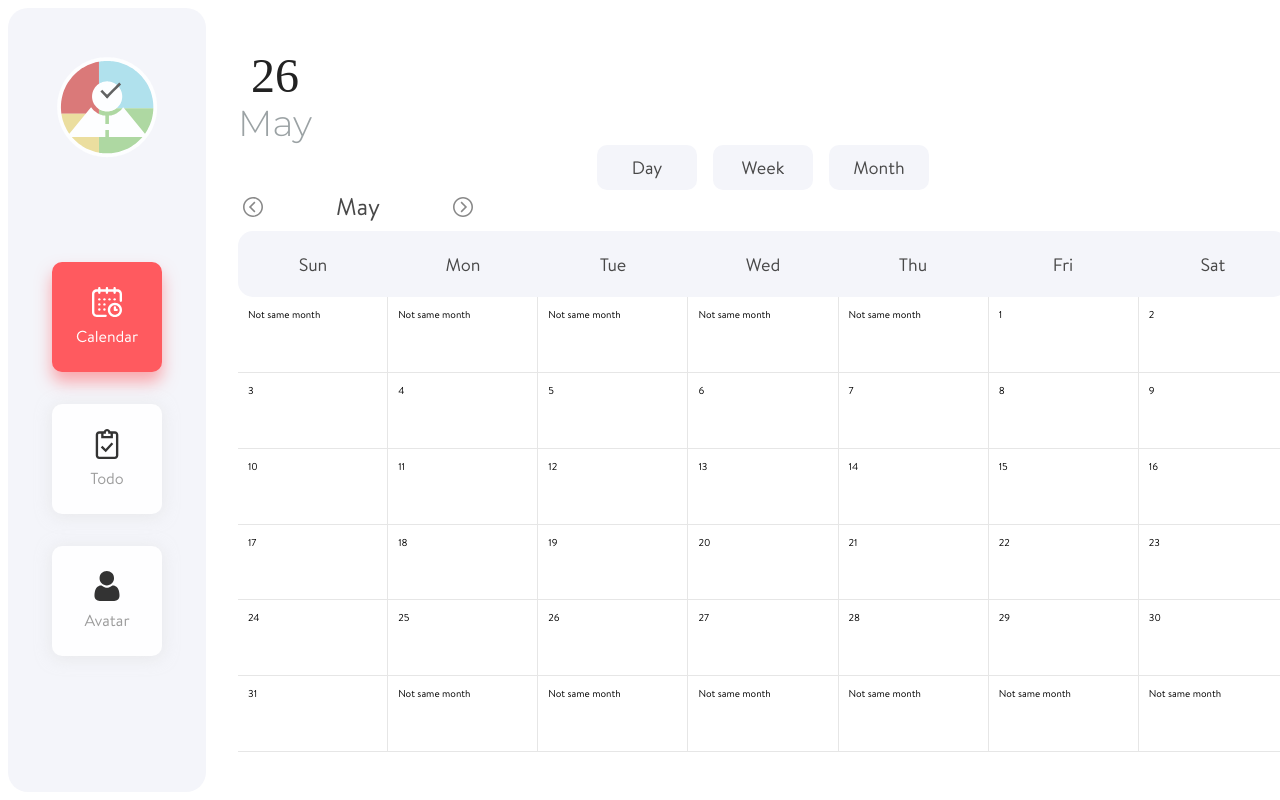
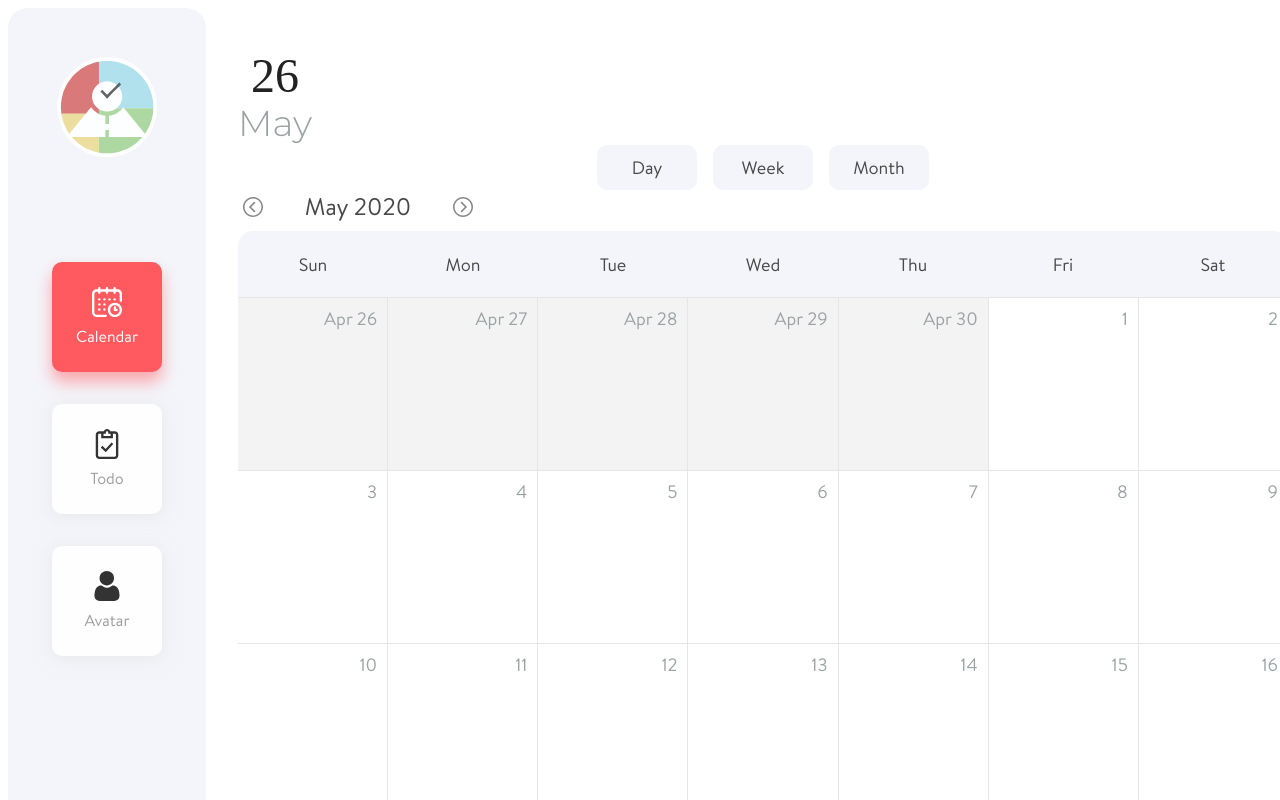
Before and after one commit to msamadpo/Horae, a React (Create React App) app in the folder client/: page /calendar/month in a window 1280 px wide. Shown: the top 800 px of the page. Built offline with nearby package versions, Linux system fonts and the light colour scheme; a web font is replaced by a local one.

Commit message:
CalendarItem markup and styling

```diff
--- a/client/src/components/HoraeApp/CalendarPage/CalendarMonth/CalendarMonth.tsx
+++ b/client/src/components/HoraeApp/CalendarPage/CalendarMonth/CalendarMonth.tsx
@@ -1,6 +1,7 @@
 import React, { useState } from 'react';
 import styled from 'styled-components';
 import MonthHeader from 'components/HoraeApp/CalendarPage/CalendarMonth/MonthHeader';
+import MonthItem from 'components/HoraeApp/CalendarPage/CalendarMonth/MonthItem';
 import {
   addMonths,
   isSameMonth,
@@ -9,6 +10,7 @@ import {
   eachDayOfInterval,
   subDays,
   addDays,
+  isToday,
 } from 'date-fns';
 
 const Container = styled.div`
@@ -23,6 +25,7 @@ const MonthBody = styled.div`
   background-color: var(--color-shadow);
   grid-column-gap: 1px;
   height: 100%;
+  border-top: 1px solid var(--color-shadow);
 `;
 
 const closestSundayBefore = (date: Date) => subDays(date, date.getDay());
@@ -53,12 +56,13 @@ function CalendarMonth() {
       />
       <MonthBody>
         {daysOfMonth.map((day) => (
-          <div
-            key={day.toLocaleDateString()}
-            style={{ background: 'white', padding: '1rem', marginBottom: 1 }}
-          >
-            {isSameMonth(day, date) ? day.getDate() : 'Not same month'}
-          </div>
+          <MonthItem
+            key={day.toLocaleString()}
+            date={day}
+            events={[]}
+            isSameMonth={isSameMonth(day, date)}
+            isToday={isToday(day)}
+          />
         ))}
       </MonthBody>
     </Container>
--- a/client/src/components/HoraeApp/CalendarPage/CalendarMonth/MonthHeader/MonthHeader.tsx
+++ b/client/src/components/HoraeApp/CalendarPage/CalendarMonth/MonthHeader/MonthHeader.tsx
@@ -13,6 +13,9 @@ const CalendarDays = styled.div`
   padding: var(--spacing-tiny) 0;
   border-radius: 1.5rem;
   text-align: center;
+  border-bottom-left-radius: 0;
+  border-bottom-right-radius: 0;
+  // border-bottom: 3px solid black;
 `;
 
 const StyledTodayButton = styled.div`
@@ -43,7 +46,10 @@ function MonthHeader({
   showBackButton = false,
   changeMonth,
 }: IMonthHeader) {
-  const month = date.toLocaleString('default', { month: 'long' });
+  const month = date.toLocaleString('default', {
+    month: 'short',
+    year: 'numeric',
+  });
 
   return (
     <>
--- /dev/null
+++ b/client/src/components/HoraeApp/CalendarPage/CalendarMonth/MonthItem/MonthItem.tsx
@@ -0,0 +1,51 @@
+import React from 'react';
+import styled from 'styled-components';
+import { CalendarEvent } from 'context/reducers/calendarReducer';
+
+const StyledMonthItem = styled.div<{ blurred: boolean }>`
+  display: flex;
+  padding: var(--spacing-small);
+  background-color: white;
+  ${(props) =>
+    props.blurred &&
+    `background-color: var(--color-light-gray);
+     span {
+       color: var(--color-text-subtitle);
+     }
+    `}
+  position: relative;
+  margin-bottom: 1px;
+  min-height: 14rem;
+`;
+
+const DateNum = styled.span<{ isToday: boolean }>`
+  position: absolute;
+  top: 10px;
+  right: 10px;
+  font: var(--font-small);
+  color: var(--color-text-subtitle);
+  ${(props) => props.isToday && 'color: var(--color-primary)'};
+`;
+
+interface IMonthItem {
+  date: Date;
+  isSameMonth: boolean;
+  isToday: boolean;
+  events: CalendarEvent[];
+}
+
+function MonthItem({ date, isSameMonth, isToday, events }: IMonthItem) {
+  return (
+    <StyledMonthItem blurred={!isSameMonth}>
+      <DateNum isToday={isToday}>
+        {!isSameMonth && date.toLocaleString('default', { month: 'short' })}{' '}
+        {date.getDate()}
+      </DateNum>
+      {events.map((event) => (
+        <span key={`month-${event.id}`}>event.name</span>
+      ))}
+    </StyledMonthItem>
+  );
+}
+
+export default MonthItem;
--- /dev/null
+++ b/client/src/components/HoraeApp/CalendarPage/CalendarMonth/MonthItem/index.ts
@@ -0,0 +1 @@
+export { default } from './MonthItem';
```
